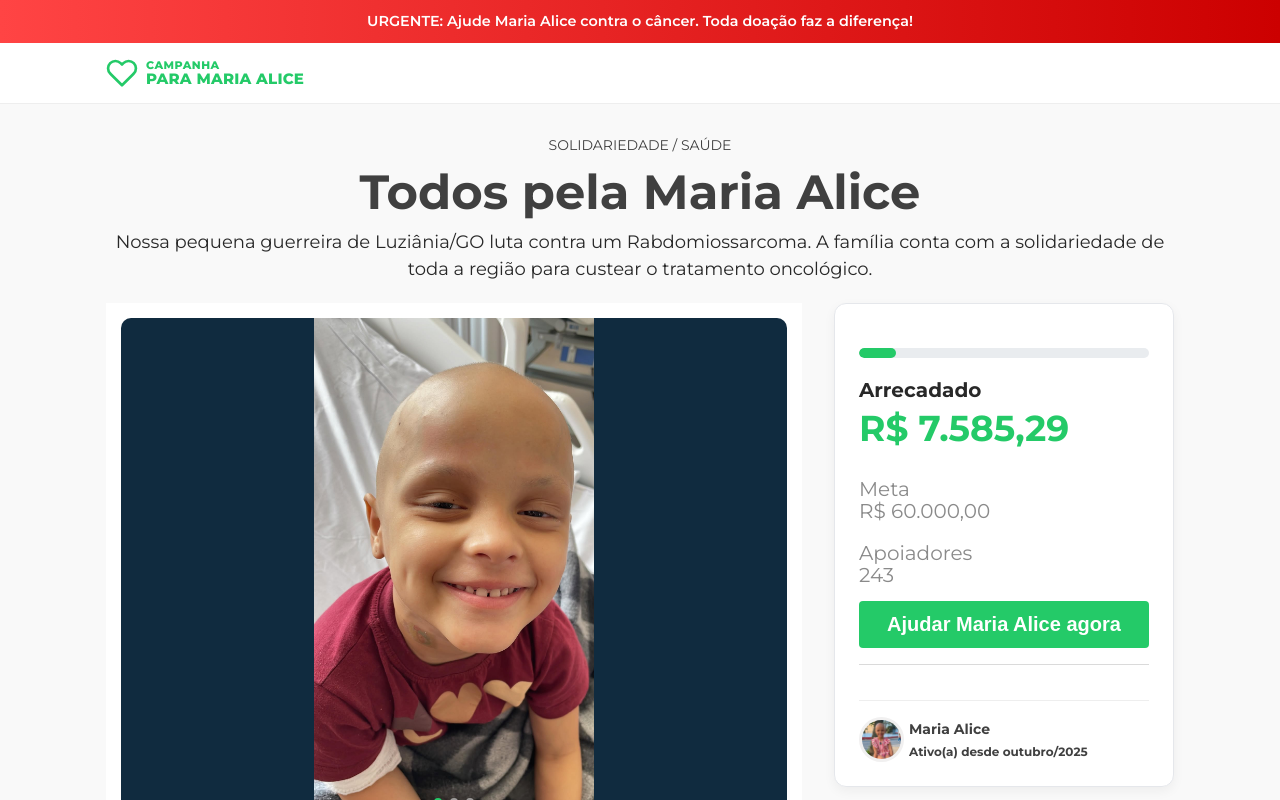
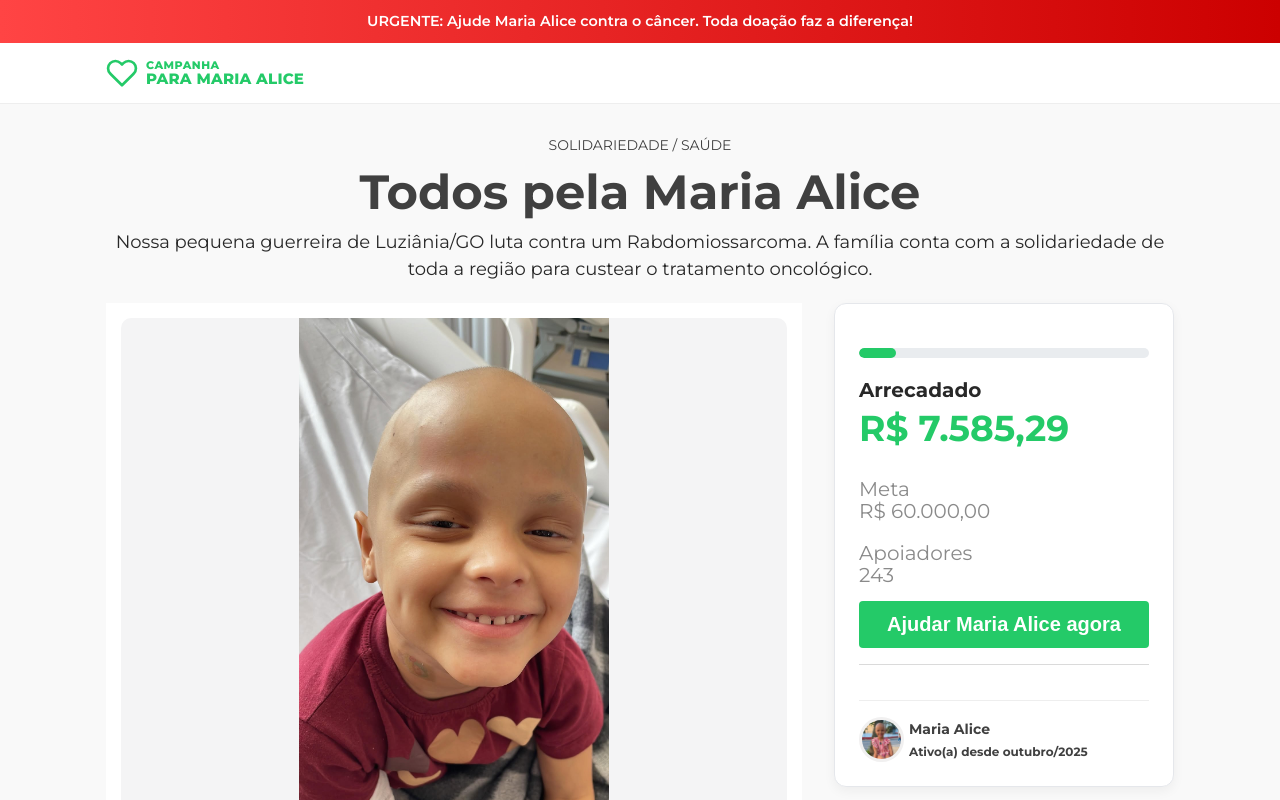
Before and after one commit to Leo121coder/lp-maria-alice, a React (Vite) app: page / in a window 1280 px wide. Shown: the top 800 px of the page. Built offline with nearby package versions, Linux system fonts and the light colour scheme.

Commit message:
fix(ui): remover cortes das imagens do banner para respeitar as proporcoes originais

```diff
--- a/src/components/Hero.tsx
+++ b/src/components/Hero.tsx
@@ -61,6 +61,7 @@ export function Hero() {
           className="hide-scrollbar"
           style={{
             display: 'flex',
+            alignItems: 'center', // Centraliza verticalmente se as imagens tiverem alturas diferentes
             overflowX: 'auto',
             scrollSnapType: 'x mandatory',
             scrollbarWidth: 'none',
@@ -80,12 +81,10 @@ export function Hero() {
                 width: '100%',
                 flex: '0 0 100%',
                 height: 'auto',
+                maxHeight: '550px', // Evita que a imagem 2 (vertical) fique gigante
                 display: 'block',
-                objectFit: i === 1 ? 'contain' : 'cover', // Apenas a imagem 2 usa contain
-                aspectRatio: '4/3',      // Padrão retangular/paisagem ideal para banners
-                maxHeight: '500px',      // Proteção para desktop
-                scrollSnapAlign: 'start',
-                backgroundColor: i === 1 ? '#102B3F' : 'transparent' // Fundo azul marinho escuro (da paleta do site) apenas para a imagem 2
+                objectFit: 'contain', // Garante que NADA seja cortado
+                scrollSnapAlign: 'start'
               }}
             />
           ))}
```
